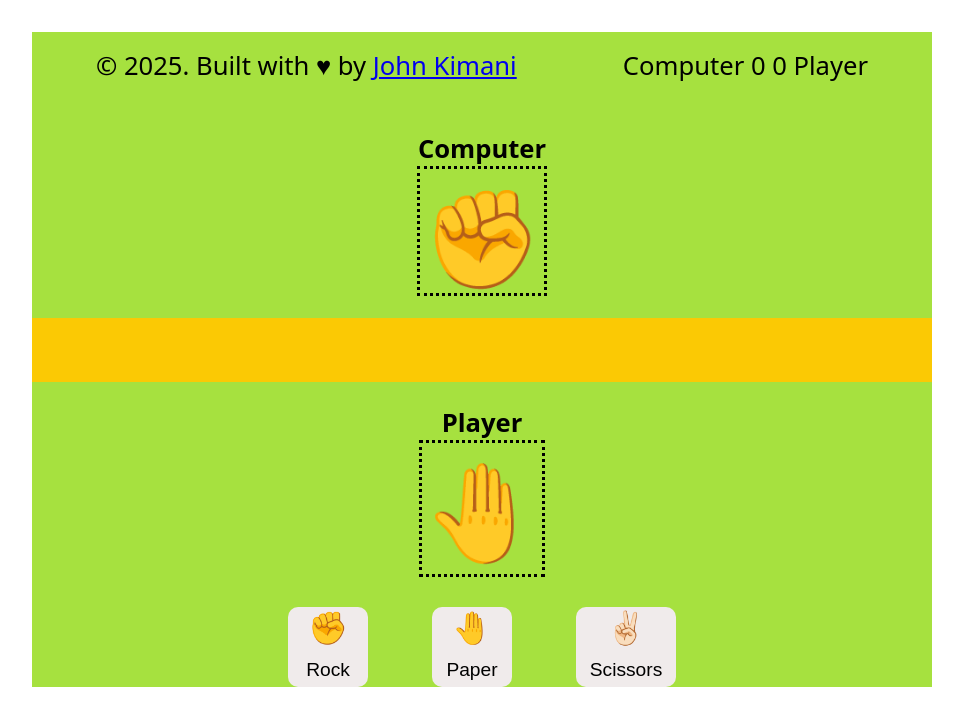
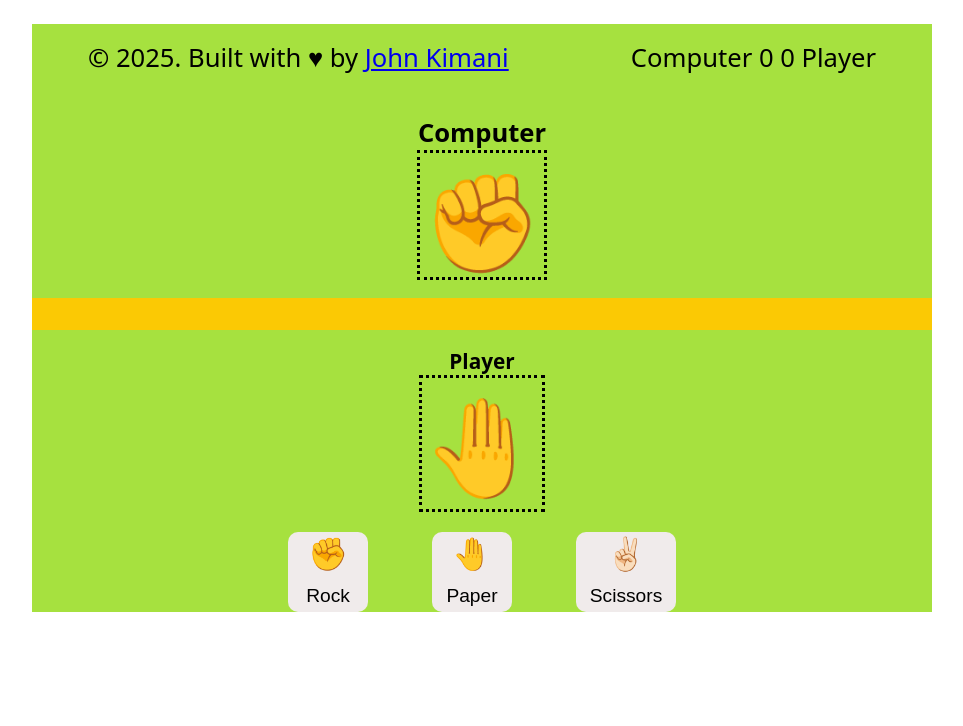
Before and after one commit to JohnMwihaki/rock-paper-scissors-game, a website built with Vite: page RockPaperScissors/index.html in a window 1280 px wide. Shown: the whole page, without its empty margins (158-1121 px from the left). Built offline with nearby package versions, Linux system fonts and the light colour scheme.

Commit message:
added few styling to make the card fit on css

```diff
--- a/RockPaperScissors/src/style.css
+++ b/RockPaperScissors/src/style.css
@@ -22,7 +22,7 @@ body {
   display: flex;
   justify-content: space-between;
   align-items: center;
-  margin: 2rem;
+  margin: 1.5rem;
   padding: 1rem 2rem;
 }
 .computer-display-wrapper {
@@ -48,9 +48,8 @@ body {
 .display-game-result {
   background-color: rgb(251, 201, 4);
   font-size: 1.6rem;
-  padding: 2rem 3rem;
-  margin-top: 1.4rem;
-  margin-bottom: 1.4rem;
+  padding: 1rem 2rem;
+  margin:1.1rem 0;
   text-align: center;
 }
 
@@ -63,7 +62,7 @@ body {
 }
 .player-display-wrapper h1 {
   text-align: center;
-  font-size: 1.6rem;
+  font-size: 1.3rem;
 }
 .player-display {
   border: 3px dotted black;
@@ -79,7 +78,7 @@ body {
   justify-content: center;
   align-items: center;
   gap: 4rem;
-  margin: 30px 0;
+  margin: 20px 0;
 }
 
 .button-select {
```
